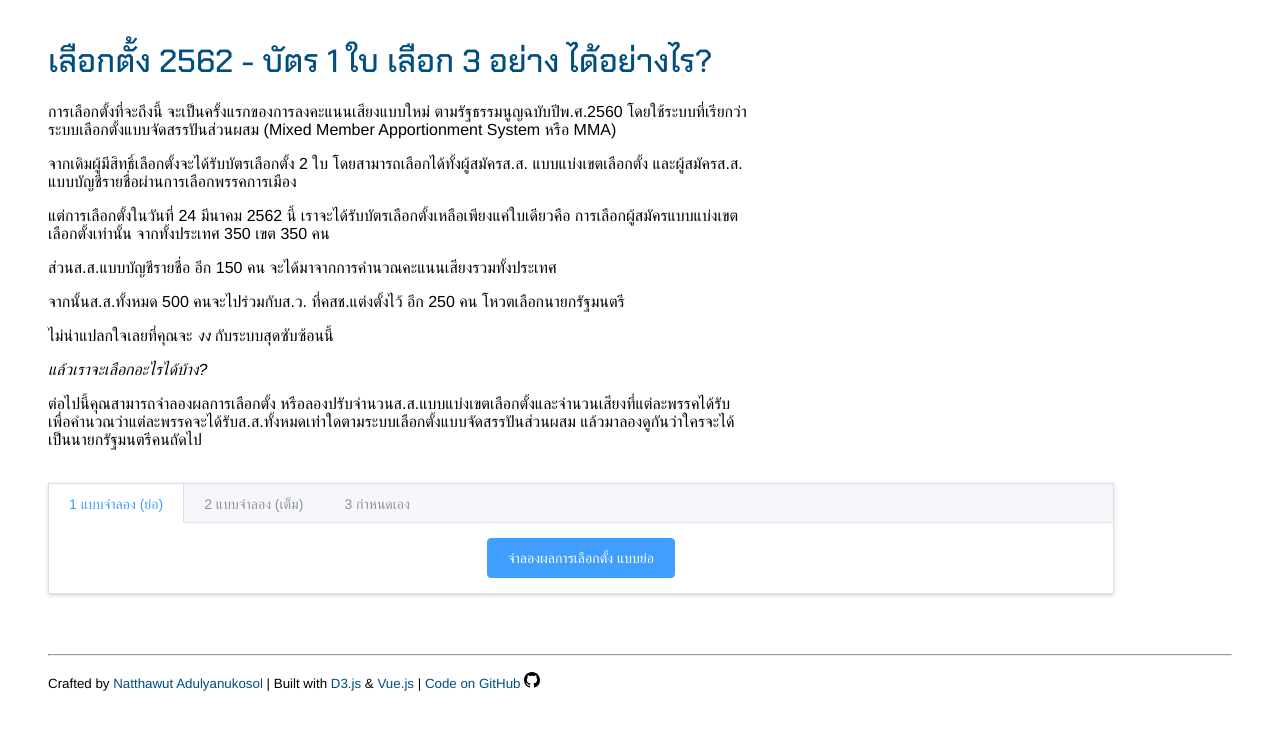
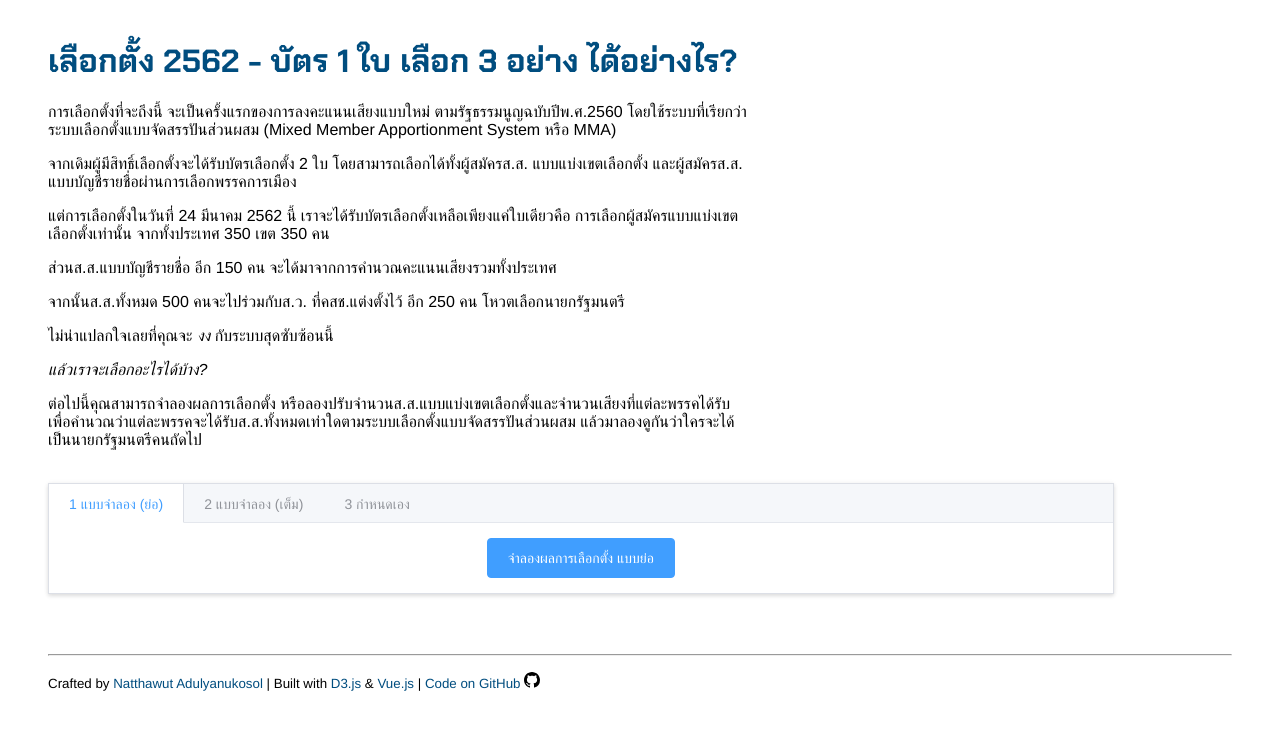
Before and after one commit to na399/thailand-mma-election-explained, a Vue app: page / in a window 1280 px wide. Shown: the top 730 px of the page. Built offline with nearby package versions, Linux system fonts and the light colour scheme.

Commit message:
Fix errors

```diff
--- a/index.html
+++ b/index.html
@@ -8,7 +8,7 @@
     <link rel="stylesheet" href="src/vendor/tabulator_bootstrap4.css" />
     <link rel="stylesheet" href="src/main.css" />
     <link
-      href="https://fonts.googleapis.com/css?family=Chakra+Petch:500"
+      href="https://fonts.googleapis.com/css?family=Chakra+Petch:700"
       rel="stylesheet"
     />
   </head>
--- a/package.json
+++ b/package.json
@@ -1,6 +1,6 @@
 {
   "name": "thailand-mma-election-explained",
-  "version": "0.7.1",
+  "version": "0.7.2",
   "description": "Visual explanation of the Mixed Members Apportionment (MMA) election system in Thailand",
   "main": "index.html",
   "author": "Natthawut Adulyanukosol <na399@cantab.net>",
--- a/src/App.vue
+++ b/src/App.vue
@@ -162,7 +162,7 @@ export default {
     updateNParty() {
       if (this.nParty > this.partyName.length) {
         // When nParty increases, add a new party before 'Other' party;
-        this.partyName.splice(this.nParty - 2, 0, this.nParty - 1);
+        this.partyName.splice(this.nParty - 2, 0, (this.nParty - 1).toString());
 
         this.partyColor.splice(
           this.nParty - 2,
--- a/src/main.css
+++ b/src/main.css
@@ -5,19 +5,19 @@ body {
 
 h1 {
   font-family: 'Chakra Petch', Helvetica, Arial, sans-serif;
-  font-weight: 500;
+  font-weight: 700;
   color: #004D7F;
 }
 
 h2 {
   font-family: 'Chakra Petch', Helvetica, Arial, sans-serif;
-  font-weight: 500;
+  font-weight: 700;
   color: #004D7F;
 }
 
 h3 {
   font-family: 'Chakra Petch', Helvetica, Arial, sans-serif;
-  font-weight: 500;
+  font-weight: 700;
   color: #004D7F;
   margin: 40px 0px 20px;
 }
```
